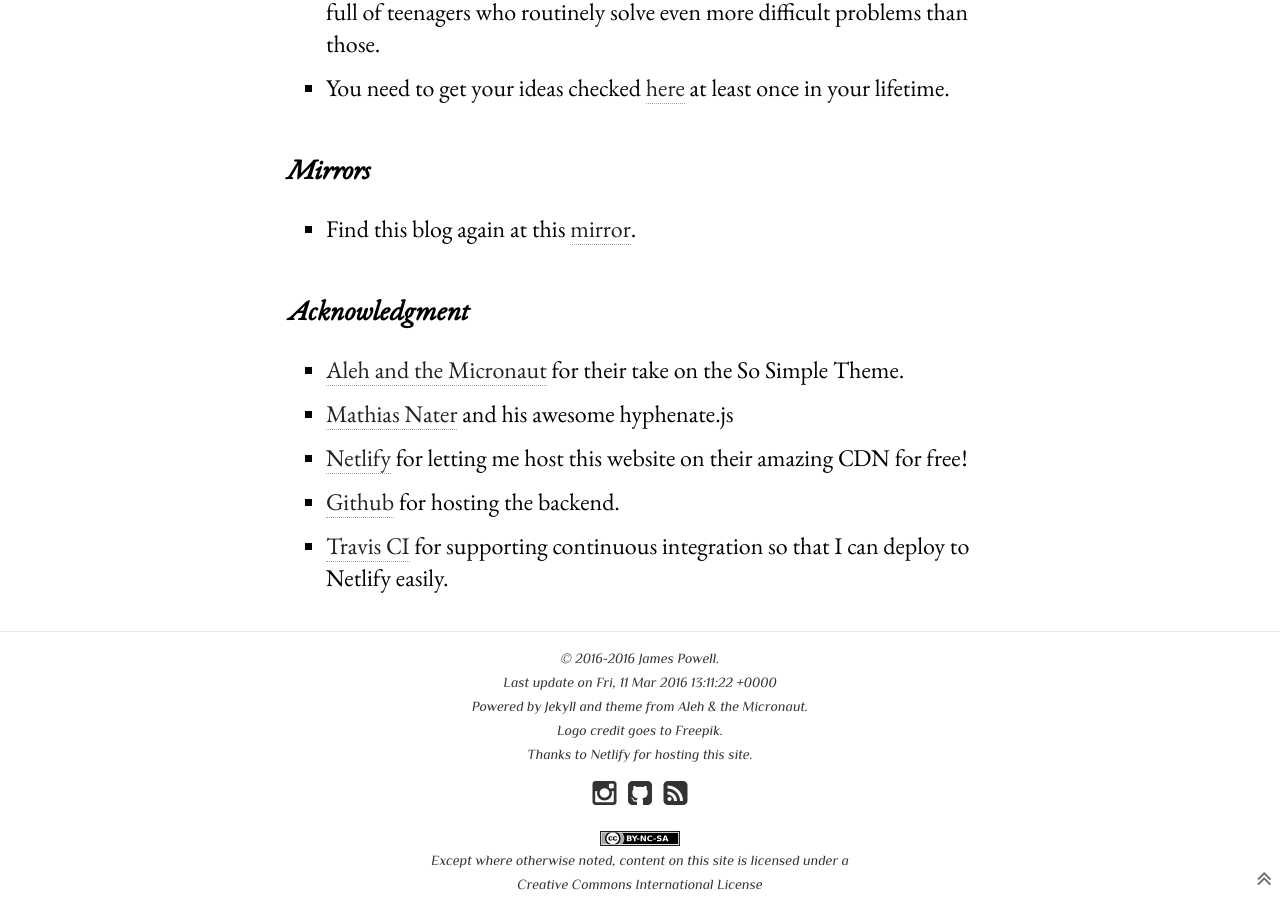
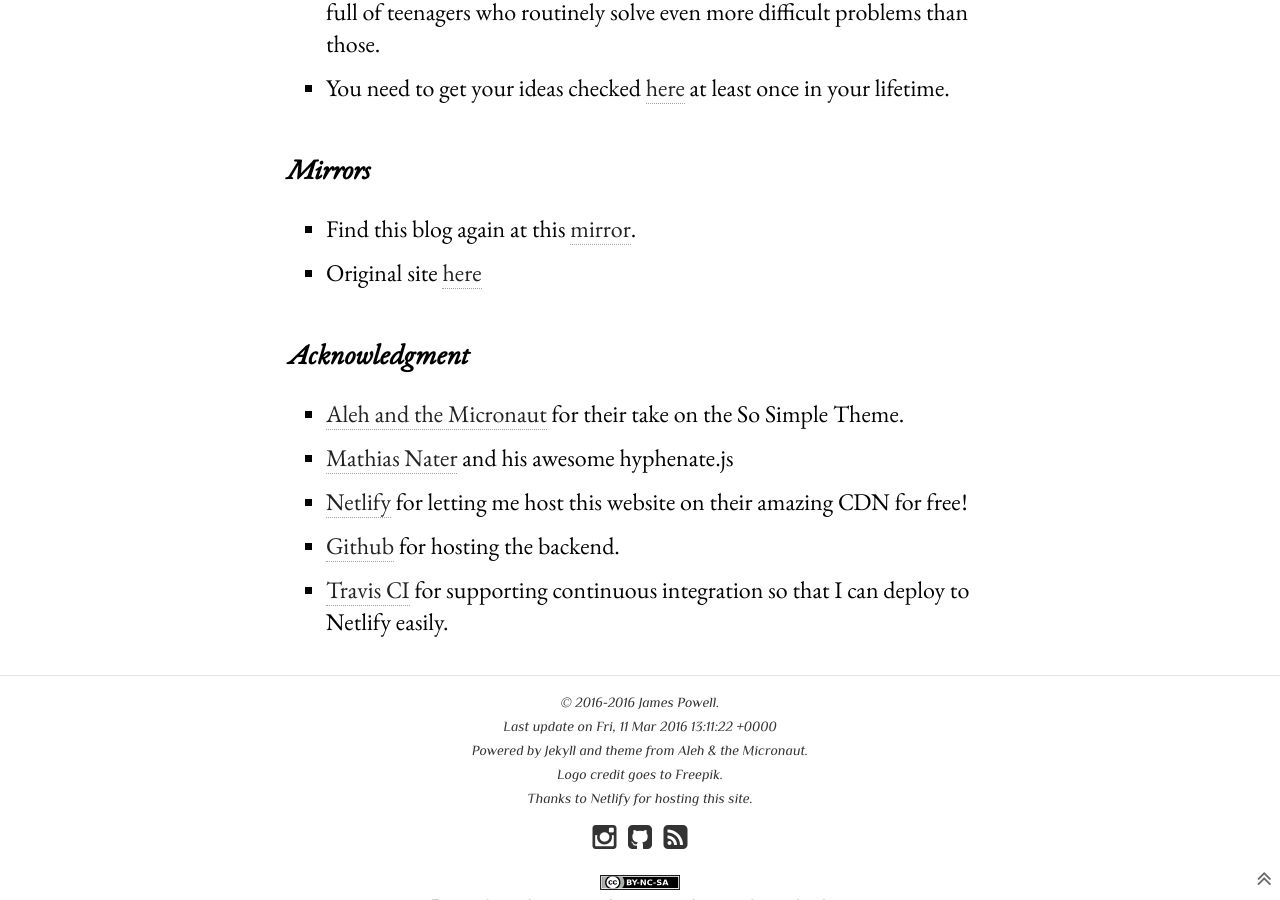
Before and after one commit to espresso-math/TheRocketeers, a Jekyll site: the page built from links/index.md, in a window 1280 px wide and 900 px high, scrolled down 2359 px. Built offline with Jekyll 4.4.1, drawn with Linux system fonts in a browser that asks for light colours; nearby versions of some CDN libraries.

Commit message:
Update 2016-03-10:12:49:24

```diff
--- a/links/index.md
+++ b/links/index.md
@@ -47,6 +47,7 @@ modified: 2014-08-08T19:44:38.564948-04:00
 #### Mirrors
 
 * Find this blog again at this [mirror](http://navigator-douglas-18745.netlify.com/).
+* Original site [here](https://therocketeers.cr.rs)
 
 #### Acknowledgment
 
```
Also changed, not shown: 1 other file.
